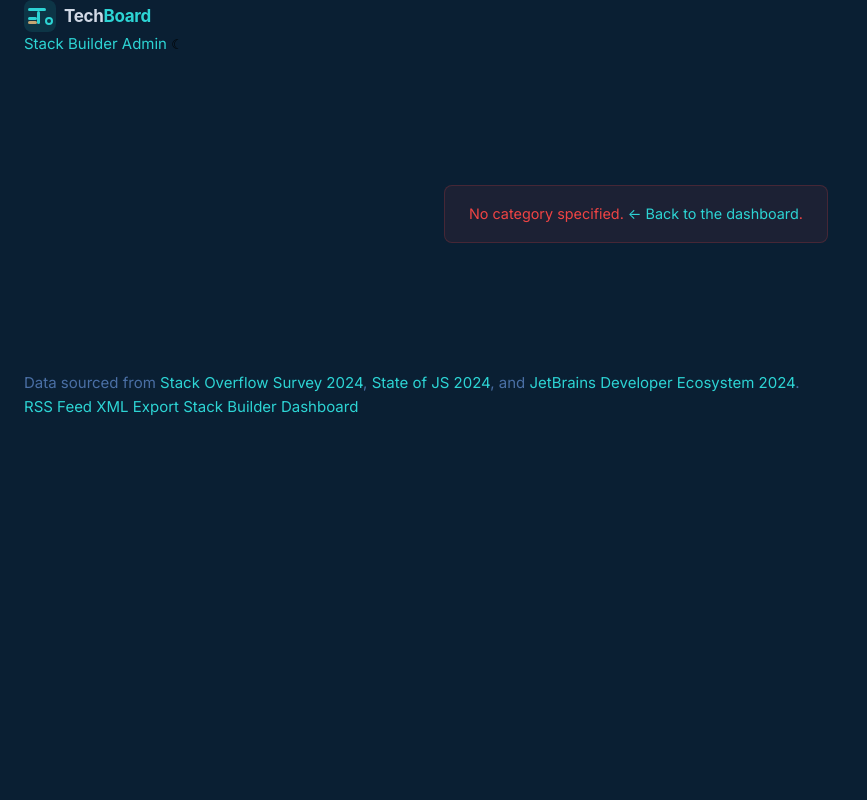
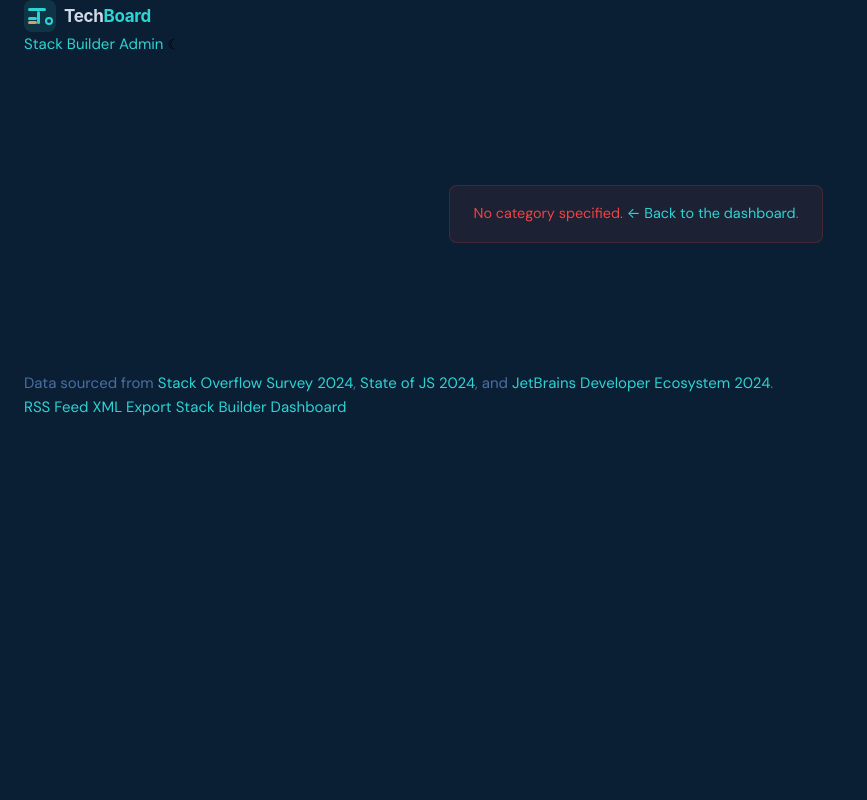
Before and after one commit to ayadilara10/techboard, a PHP site: page /category.html in a window 1280 px wide. Shown: the whole page, without its empty margins (0-867 px from the left). Run offline with PHP 8.4, Linux system fonts and the light colour scheme.

Commit message:
Switch typography to Syne (headings) and DM Sans (body)
- Add --font-display: Syne and update --font-sans to DM Sans in variables.css
- Apply --font-display to h1, h2, h3 in base.css; h4-h6 keep --font-sans
- Update Google Fonts imports in index.html and category.html accordingly
- JetBrains Mono retained for all numbers and code elements

Co-Authored-By: Claude Sonnet 4.6 <noreply@anthropic.com>

```diff
--- a/frontend/category.html
+++ b/frontend/category.html
@@ -13,10 +13,10 @@
   <meta name="description" content="TechBoard — Technology category detail. Usage rankings, trends, and industry breakdowns.">
   <title>Category — TechBoard</title>
 
-  <!-- Google Fonts: Inter + JetBrains Mono -->
+  <!-- Google Fonts: Syne (headings) + DM Sans (body) + JetBrains Mono (code/numbers) -->
   <link rel="preconnect" href="https://fonts.googleapis.com">
   <link rel="preconnect" href="https://fonts.gstatic.com" crossorigin>
-  <link href="https://fonts.googleapis.com/css2?family=Inter:wght@300;400;500;600;700;800&family=JetBrains+Mono:wght@400;500;600&display=swap" rel="stylesheet">
+  <link href="https://fonts.googleapis.com/css2?family=DM+Sans:wght@400;500;600&family=Syne:wght@700;800&family=JetBrains+Mono:wght@400;500;600&display=swap" rel="stylesheet">
 
   <!-- CSS — loaded in dependency order -->
   <link rel="stylesheet" href="css/variables.css">
--- a/frontend/css/base.css
+++ b/frontend/css/base.css
@@ -41,6 +41,8 @@ h1, h2, h3, h4, h5, h6 {
   line-height: 1.25;
   color: var(--text-primary);
 }
+
+h1, h2, h3 { font-family: var(--font-display); }
 
 h1 { font-size: clamp(1.8rem, 4vw, 2.75rem); }
 h2 { font-size: clamp(1.4rem, 3vw, 2rem); }
--- a/frontend/css/variables.css
+++ b/frontend/css/variables.css
@@ -29,8 +29,9 @@
   --accent-secondary: #C5A572;
 
   /* ---- TYPOGRAPHY ---- */
-  --font-sans: 'Inter', system-ui, -apple-system, sans-serif;
-  --font-mono: 'JetBrains Mono', 'Fira Code', 'Cascadia Code', monospace;
+  --font-display: 'Syne', system-ui, -apple-system, sans-serif;
+  --font-sans:    'DM Sans', system-ui, -apple-system, sans-serif;
+  --font-mono:    'JetBrains Mono', 'Fira Code', 'Cascadia Code', monospace;
 
   /* ---- SPACING SCALE ---- */
   --space-xs:  4px;
--- a/frontend/index.html
+++ b/frontend/index.html
@@ -19,10 +19,10 @@
 
   <title>TechBoard — Tech Stack Intelligence for Product Builders</title>
 
-  <!-- Google Fonts: Inter (UI) + JetBrains Mono (code/numbers) -->
+  <!-- Google Fonts: Syne (headings) + DM Sans (body) + JetBrains Mono (code/numbers) -->
   <link rel="preconnect" href="https://fonts.googleapis.com">
   <link rel="preconnect" href="https://fonts.gstatic.com" crossorigin>
-  <link href="https://fonts.googleapis.com/css2?family=Inter:wght@300;400;500;600;700;800&family=JetBrains+Mono:wght@400;500;600&display=swap" rel="stylesheet">
+  <link href="https://fonts.googleapis.com/css2?family=DM+Sans:wght@400;500;600&family=Syne:wght@700;800&family=JetBrains+Mono:wght@400;500;600&display=swap" rel="stylesheet">
 
   <!-- CSS — loaded in dependency order -->
   <link rel="stylesheet" href="css/variables.css">
```
